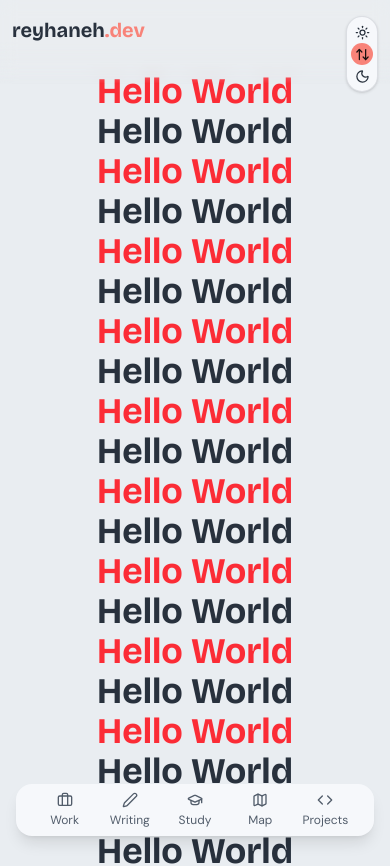
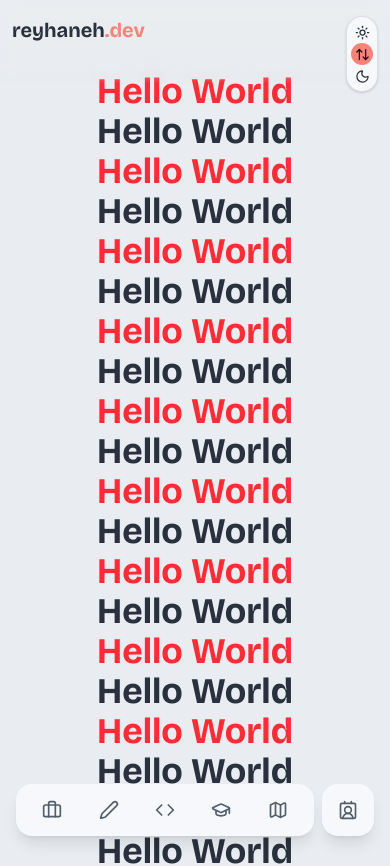
Before and after one commit to reyhaneh-k/reyhaneh.dev, a React (Vite) app: page / in a window 390 px wide. Shown: the top 866 px of the page. Built offline with nearby package versions, Linux system fonts and the light colour scheme.

Commit message:
feat(navbar): completes all navbars

```diff
--- a/src/layouts/rootLayout/components/bottomNavBar/BottomNavBar.tsx
+++ b/src/layouts/rootLayout/components/bottomNavBar/BottomNavBar.tsx
@@ -7,10 +7,15 @@ import {
   useState,
 } from "react";
 
+import contactIcon from "@/assets/icons/contact.svg";
 import bellNotch from "@/assets/svgs/bellNotch.svg";
 import { cn } from "@/utils/classname";
 
-import { NAV_LINKS, SPRING } from "./index.consts";
+import {
+  CONTACT_LINK,
+  NAV_LINKS,
+  SPRING,
+} from "./index.consts";
 import { getMaskMetrics } from "./index.helpers";
 import { type BottomNavBarProps } from "./index.type";
 
@@ -46,17 +51,68 @@ const BottomNavBar = ({ className }: BottomNavBarProps) => {
   const activeLink = NAV_LINKS.find(
     (link) => link.to === pathname
   );
+  const isContactActive = pathname === CONTACT_LINK.to;
 
   return (
-    <nav className={cn("w-full px-4 py-2", className)}>
+    <nav
+      className={cn(
+        "text-ink-muted flex w-full flex-row-reverse items-center gap-2 px-4 py-2",
+        className
+      )}
+    >
+      <Link
+        to={CONTACT_LINK.to}
+        aria-label={CONTACT_LINK.label}
+        aria-current={isContactActive ? "page" : undefined}
+        className={cn(
+          "relative z-1 shrink-0",
+          "bg-surface inset-shadow-lg rounded-2xl shadow-lg",
+          "transition-colors",
+          "aspect-square",
+          "2xs:size-13 xs:size-14 size-12",
+          isContactActive && "text-accent"
+        )}
+      >
+        <div
+          className={cn(
+            "absolute inset-0 rounded-2xl",
+            isContactActive
+              ? "bg-contact-shine"
+              : "bg-contact-shine-muted",
+            // same breakpoints as "2xs:size-5 xs:size-6 size-4"
+            "[--icon-size:--spacing(4)]",
+            "2xs:[--icon-size:--spacing(5)]",
+            "xs:[--icon-size:--spacing(6)]",
+            isContactActive && "[--icon-size:--spacing(6)]",
+            isContactActive &&
+              "2xs:[--icon-size:--spacing(7)]",
+            isContactActive &&
+              "xs:[--icon-size:--spacing(8)]",
+            "ease-spring transition-[mask-size,-webkit-mask-size] duration-300",
+            "bg-size-[220%_100%]",
+            "animate-[contact-shine_1.5s_ease-in-out_infinite_alternate]"
+          )}
+          style={{
+            maskImage: `url("${contactIcon}")`,
+            WebkitMaskImage: `url("${contactIcon}")`,
+            maskSize: "var(--icon-size)",
+            WebkitMaskSize: "var(--icon-size)",
+            maskRepeat: "no-repeat",
+            WebkitMaskRepeat: "no-repeat",
+            maskPosition: "center",
+            WebkitMaskPosition: "center",
+          }}
+        />
+      </Link>
+
       <motion.ol
         ref={(el) => {
           listRef.current = el;
         }}
         className={cn(
-          "relative flex w-full items-end justify-center bg-transparent",
-          "2xs:gap-4 xs:gap-6 gap-0 p-2 sm:gap-10",
-          "2xs:px-6 xs:px-8 px-0 py-2 sm:px-10"
+          "relative flex grow items-center justify-around bg-transparent",
+          "xs:gap-4 gap-0 p-2 sm:gap-6",
+          "xs:px-4 px-2 py-2 sm:px-6"
         )}
       >
         <div
@@ -65,7 +121,7 @@ const BottomNavBar = ({ className }: BottomNavBarProps) => {
             "bg-surface absolute inset-0",
             "rounded-2xl shadow-lg",
             // match size-10 / xs:size-12 × ratio (same idea as --y-offset)
-            "[--mask-w:calc(1.7*(--spacing(10)))]",
+            "[--mask-w:calc(1.5*(--spacing(10)))]",
             "xs:[--mask-w:calc(1.7*(--spacing(12)))]",
             "[--mask-h:calc(var(--mask-w)*48/80)]", // maskX = centerX - maskW/2
             "[--mask-x:calc(var(--center-x)-var(--mask-w)/2)]",
@@ -96,16 +152,13 @@ const BottomNavBar = ({ className }: BottomNavBarProps) => {
           const isActive = pathname === link.to;
 
           return (
-            <li
-              key={link.to}
-              id={link.to}
-              className="relative z-1 flex-1"
-            >
+            <li key={link.to} id={link.to}>
               <Link
                 to={link.to}
                 className={cn(
-                  "relative flex flex-col items-center gap-1",
-                  "text-ink-muted transition-colors",
+                  "relative flex flex-col items-center justify-center",
+                  "transition-colors",
+                  "w-fit py-2",
                   isActive && "text-accent"
                 )}
               >
@@ -127,28 +180,36 @@ const BottomNavBar = ({ className }: BottomNavBarProps) => {
                 <motion.span
                   className={cn(
                     "relative z-10",
-                    // y = -top-10 + size/2 - icon/2
-                    "[--y-offset:calc(-1*(--spacing(10))+(--spacing(10))/2-(--spacing(4))/2)]",
-                    "xs:[--y-offset:calc(-1*(--spacing(10))+(--spacing(12))/2-(--spacing(6))/2)]"
+                    //  -top + ball/2 - icon/2 - padding/2
+                    "[--y-offset:calc(-1*(--spacing(10))+(--spacing(10))/2-(--spacing(4))/2-(--spacing(2)))]",
+                    "2xs:[--y-offset:calc(-1*(--spacing(10))+(--spacing(10))/2-(--spacing(5))/2-(--spacing(2)))]",
+                    "xs:[--y-offset:calc(-1*(--spacing(10))+(--spacing(12))/2-(--spacing(6))/2-(--spacing(2)))]"
                   )}
                   animate={{
                     y: isActive ? `var(--y-offset)` : 0,
                     scale: isActive ? 1.2 : 1,
-                    opacity: isActive
-                      ? 1
-                      : [1.0, 0, 0, 0, 0, 1],
+                    opacity: isActive ? 1 : [1.0, 0, 0, 1],
                   }}
                   transition={SPRING}
                 >
                   <Icon
-                    className="xs:size-6 size-4"
+                    className="2xs:size-5 xs:size-6 size-4"
                     aria-hidden
                   />
                 </motion.span>
 
-                <span className="2xs:inline hidden text-xs">
-                  {link.label}
-                </span>
+                {isActive && (
+                  <motion.span
+                    layoutId="bottom-nav-label"
+                    className={cn(
+                      "text-xs",
+                      "absolute bottom-0"
+                    )}
+                    transition={SPRING}
+                  >
+                    {link.label}
+                  </motion.span>
+                )}
               </Link>
             </li>
           );
--- a/src/layouts/rootLayout/components/bottomNavBar/index.consts.ts
+++ b/src/layouts/rootLayout/components/bottomNavBar/index.consts.ts
@@ -1,16 +1,24 @@
 import {
   BriefcaseIcon,
   CodeIcon,
+  ContactRound,
   GraduationCapIcon,
   MapIcon,
   PenIcon,
 } from "lucide-react";
 
+import { Route as contactRoute } from "@/routes/_app/contact";
 import { Route as mapRoute } from "@/routes/_app/map";
 import { Route as projectsRoute } from "@/routes/_app/projects";
 import { Route as studyRoute } from "@/routes/_app/study";
 import { Route as workRoute } from "@/routes/_app/work";
 import { Route as writingRoute } from "@/routes/_app/writing";
+
+const CONTACT_LINK = {
+  label: "Contact",
+  to: contactRoute.to,
+  icon: ContactRound,
+} as const;
 
 const NAV_LINKS = [
   {
@@ -24,6 +32,11 @@ const NAV_LINKS = [
     icon: PenIcon,
   },
   {
+    label: "Projects",
+    to: projectsRoute.to,
+    icon: CodeIcon,
+  },
+  {
     label: "Study",
     to: studyRoute.to,
     icon: GraduationCapIcon,
@@ -32,11 +45,6 @@ const NAV_LINKS = [
     label: "Map",
     to: mapRoute.to,
     icon: MapIcon,
-  },
-  {
-    label: "Projects",
-    to: projectsRoute.to,
-    icon: CodeIcon,
   },
 ] as const;
 
@@ -47,4 +55,4 @@ const SPRING = {
   mass: 0.85,
 };
 
-export { NAV_LINKS, SPRING };
+export { CONTACT_LINK, NAV_LINKS, SPRING };
--- a/src/styles/index.css
+++ b/src/styles/index.css
@@ -51,6 +51,12 @@
   /* Shadows */
   --color-shadow: var(--shadow);
 
+  /* Contact shine */
+  --background-image-contact-shine: var(--contact-shine);
+  --background-image-contact-shine-muted: var(
+    --contact-shine-muted
+  );
+
   --font-sans:
     "DM Sans", system-ui, "Segoe UI", Roboto,
     "Helvetica Neue", Arial, sans-serif;
@@ -87,120 +93,12 @@
 }
 
 @theme {
-  --ease-spring-snappy: linear(
-    0,
-    0.2375,
-    0.5904,
-    0.8358,
-    0.9599,
-    1.0061,
-    1.0152,
-    1.0116,
-    1.0062,
-    1.0025,
-    1.0006,
-    0.9999,
-    1
-  );
-  --ease-spring: linear(
-    0,
-    0.0942,
-    0.2989,
-    0.5275,
-    0.73,
-    0.8839,
-    0.9858,
-    1.0425,
-    1.0655,
-    1.0666,
-    1.0558,
-    1.0405,
-    1.0255,
-    1.0131,
-    1.0043,
-    0.9989,
-    0.9962,
-    1
-  );
-  --ease-spring-soft: linear(
-    0,
-    0.0332,
-    0.1241,
-    0.2583,
-    0.4207,
-    0.5967,
-    0.7729,
-    0.9379,
-    1.0826,
-    1.2006,
-    1.2883,
-    1.3445,
-    1.3701,
-    1.3679,
-    1.3423,
-    1.2983,
-    1.2415,
-    1.1774,
-    1.1113,
-    1.0477,
-    0.9904,
-    0.9421,
-    0.9047,
-    0.8789,
-    0.8648,
-    0.8615,
-    0.8677,
-    0.8815,
-    0.9009,
-    0.9239,
-    0.9485,
-    0.9727,
-    0.9952,
-    1.0146,
-    1.0303,
-    1.0417,
-    1.0487,
-    1.0515,
-    1.0506,
-    1.0465,
-    1.0401,
-    1.032,
-    1.023,
-    1.0138,
-    1.0051,
-    0.9974,
-    0.9909,
-    0.986,
-    0.9828,
-    0.9811,
-    0.9809,
-    0.9819,
-    0.984,
-    0.9868,
-    0.99,
-    0.9935,
-    0.9968,
-    0.9998,
-    1.0025,
-    1.0045,
-    1.006,
-    1.0069,
-    1.0072,
-    1.0069,
-    1.0063,
-    1.0054,
-    1.0042,
-    1.003,
-    1.0017,
-    1.0005,
-    0.9995,
-    0.9986,
-    0.998,
-    0.9976,
-    1
-  );
+  /* quick settle, tiny overshoot */
+  --ease-spring-snappy: cubic-bezier(0.22, 1.4, 0.36, 1);
+
+  /* smoother settle, light overshoot */
+  --ease-spring: cubic-bezier(0.22, 1.2, 0.36, 1);
 }
-
 :root {
   color-scheme: light;
 
@@ -217,6 +115,25 @@
 
   --accent: var(--color-coral-500);
   --tertiary: var(--color-lime-500);
+
+  --contact-shine: linear-gradient(
+    110deg,
+    var(--accent) 0%,
+    var(--accent) 38%,
+    color-mix(in oklab, var(--accent) 30%, var(--canvas))
+      50%,
+    var(--accent) 62%,
+    var(--accent) 100%
+  );
+  --contact-shine-muted: linear-gradient(
+    110deg,
+    var(--ink-muted) 0%,
+    var(--ink-muted) 38%,
+    color-mix(in oklab, var(--ink-muted) 40%, var(--canvas))
+      50%,
+    var(--ink-muted) 62%,
+    var(--ink-muted) 100%
+  );
 }
 
 :root[data-theme="dark"] {
@@ -235,6 +152,25 @@
 
   --tertiary: var(--color-coral-500);
   --accent: var(--color-lime-500);
+
+  --contact-shine: linear-gradient(
+    110deg,
+    var(--accent) 0%,
+    var(--accent) 38%,
+    color-mix(in oklab, var(--accent) 30%, var(--canvas))
+      50%,
+    var(--accent) 62%,
+    var(--accent) 100%
+  );
+  --contact-shine-muted: linear-gradient(
+    110deg,
+    var(--ink-muted) 0%,
+    var(--ink-muted) 38%,
+    color-mix(in oklab, var(--ink-muted) 50%, var(--canvas))
+      50%,
+    var(--ink-muted) 62%,
+    var(--ink-muted) 100%
+  );
 }
 
 @utility font-optical-auto {
@@ -264,3 +200,12 @@
     @apply font-display;
   }
 }
+
+@keyframes contact-shine {
+  from {
+    background-position: 100% 50%;
+  }
+  to {
+    background-position: 0% 50%;
+  }
+}
```
Also changed, not shown: src/assets/icons/contact.svg (added).
